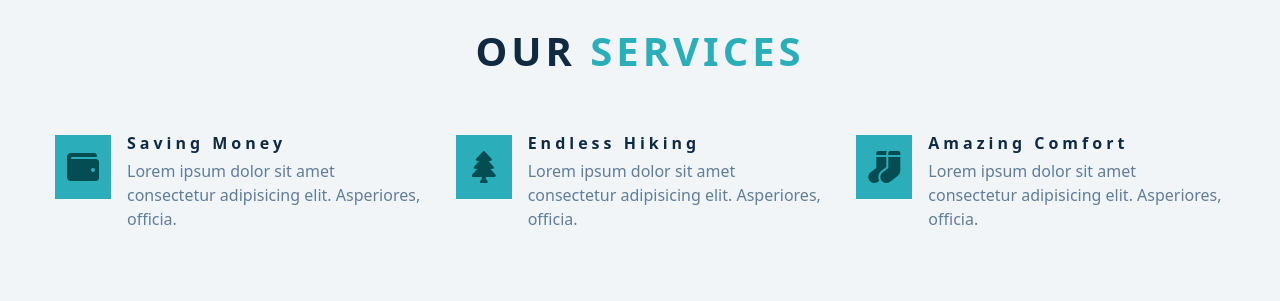
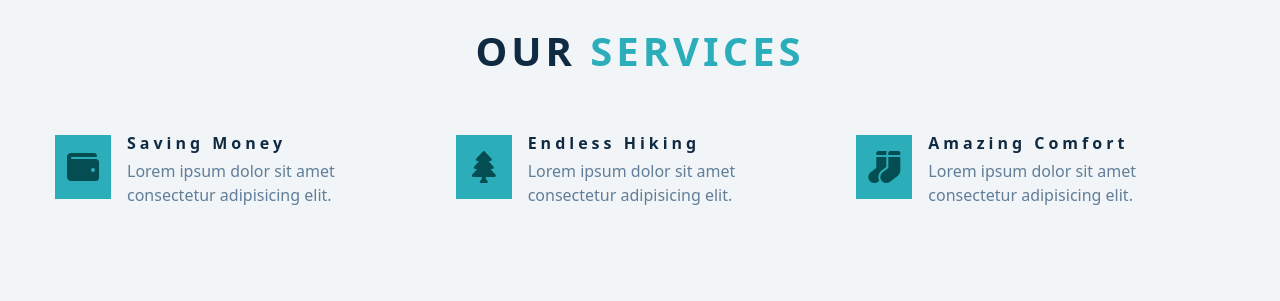
Before and after one commit to UlisesLugo/backroads-app, a React (Create React App) app: page / in a window 1280 px wide. Shown: the part 1540-1841 px from the top of the page. Built offline with nearby package versions, Linux system fonts and the light colour scheme.

Commit message:
Refactor services components

```diff
--- a/src/components/Services.js
+++ b/src/components/Services.js
@@ -1,3 +1,4 @@
+import { services } from '../data/data';
 import { Title } from './Title';
 
 export const Services = () => {
@@ -5,44 +6,20 @@ export const Services = () => {
     <section className="section services" id="services">
       <Title title="our" subTitle="services" />
       <div className="section-center services-center">
+        {services.map((service) => {
+          const { id, icon, title, text } = service;
+          return (
             <article className="service">
               <span className="service-icon">
-            <i className="fas fa-wallet fa-fw"></i>
+                <i className={icon}></i>
               </span>
               <div className="service-info">
-            <h4 className="service-title">saving money</h4>
-            <p className="service-text">
-              Lorem ipsum dolor sit amet consectetur adipisicing elit.
-              Asperiores, officia.
-            </p>
+                <h4 className="service-title">{title}</h4>
+                <p className="service-text">{text}</p>
               </div>
             </article>
-
-        <article className="service">
-          <span className="service-icon">
-            <i className="fas fa-tree fa-fw"></i>
-          </span>
-          <div className="service-info">
-            <h4 className="service-title">endless hiking</h4>
-            <p className="service-text">
-              Lorem ipsum dolor sit amet consectetur adipisicing elit.
-              Asperiores, officia.
-            </p>
-          </div>
-        </article>
-
-        <article className="service">
-          <span className="service-icon">
-            <i className="fas fa-socks fa-fw"></i>
-          </span>
-          <div className="service-info">
-            <h4 className="service-title">amazing comfort</h4>
-            <p className="service-text">
-              Lorem ipsum dolor sit amet consectetur adipisicing elit.
-              Asperiores, officia.
-            </p>
-          </div>
-        </article>
+          );
+        })}
       </div>
     </section>
   );
--- a/src/data/data.js
+++ b/src/data/data.js
@@ -10,3 +10,24 @@ export const socialLinks = [
   { id: 2, href: 'https://www.twitter.com', icon: 'fab fa-twitter' },
   { id: 3, href: 'https://www.twitter.com', icon: 'fab fa-squarespace' },
 ];
+
+export const services = [
+  {
+    id: 1,
+    icon: 'fas fa-wallet fa-fw',
+    title: 'saving money',
+    text: 'Lorem ipsum dolor sit amet consectetur adipisicing elit.',
+  },
+  {
+    id: 2,
+    icon: 'fas fa-tree fa-fw',
+    title: 'endless hiking',
+    text: 'Lorem ipsum dolor sit amet consectetur adipisicing elit.',
+  },
+  {
+    id: 3,
+    icon: 'fas fa-socks fa-fw',
+    title: 'amazing comfort',
+    text: 'Lorem ipsum dolor sit amet consectetur adipisicing elit.',
+  },
+];
```
Lines whose indentation alone changed are shown as unchanged.
